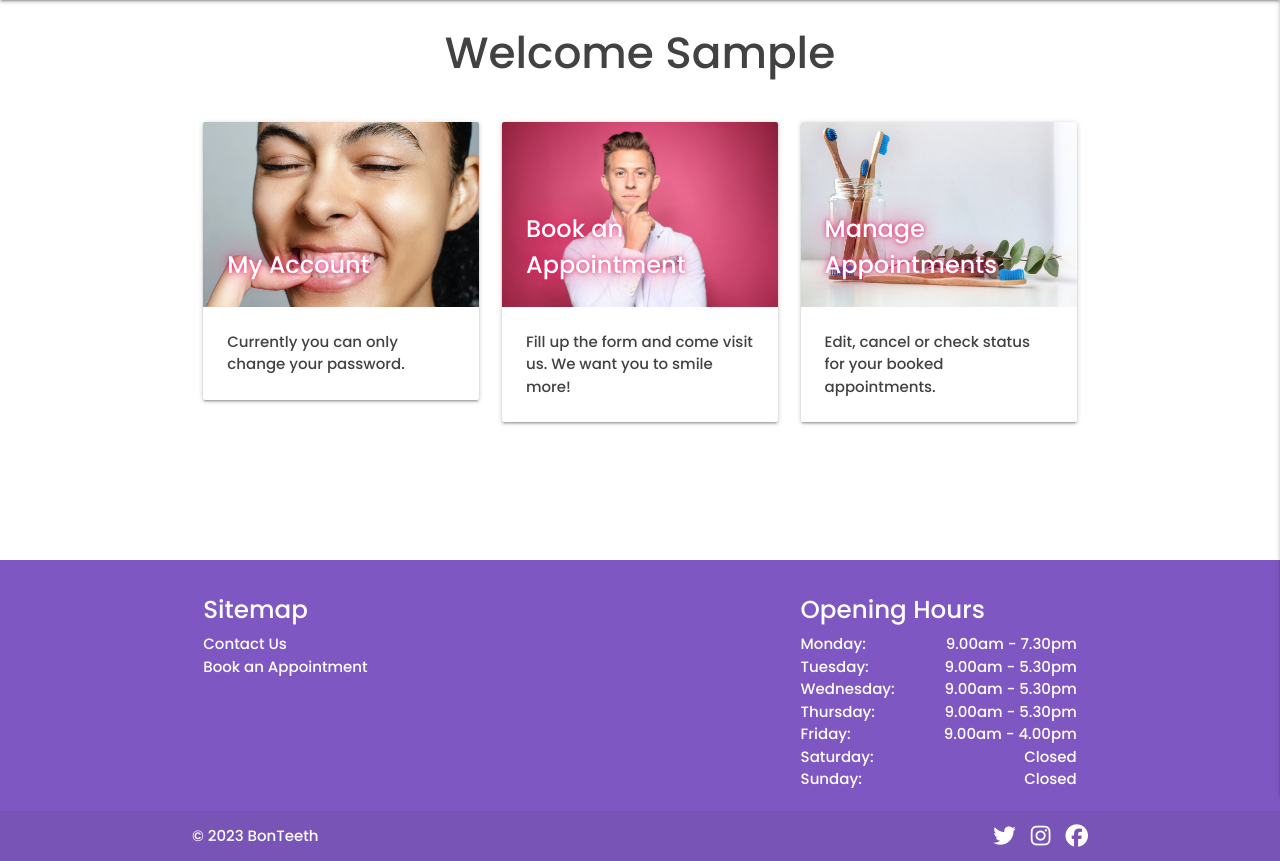
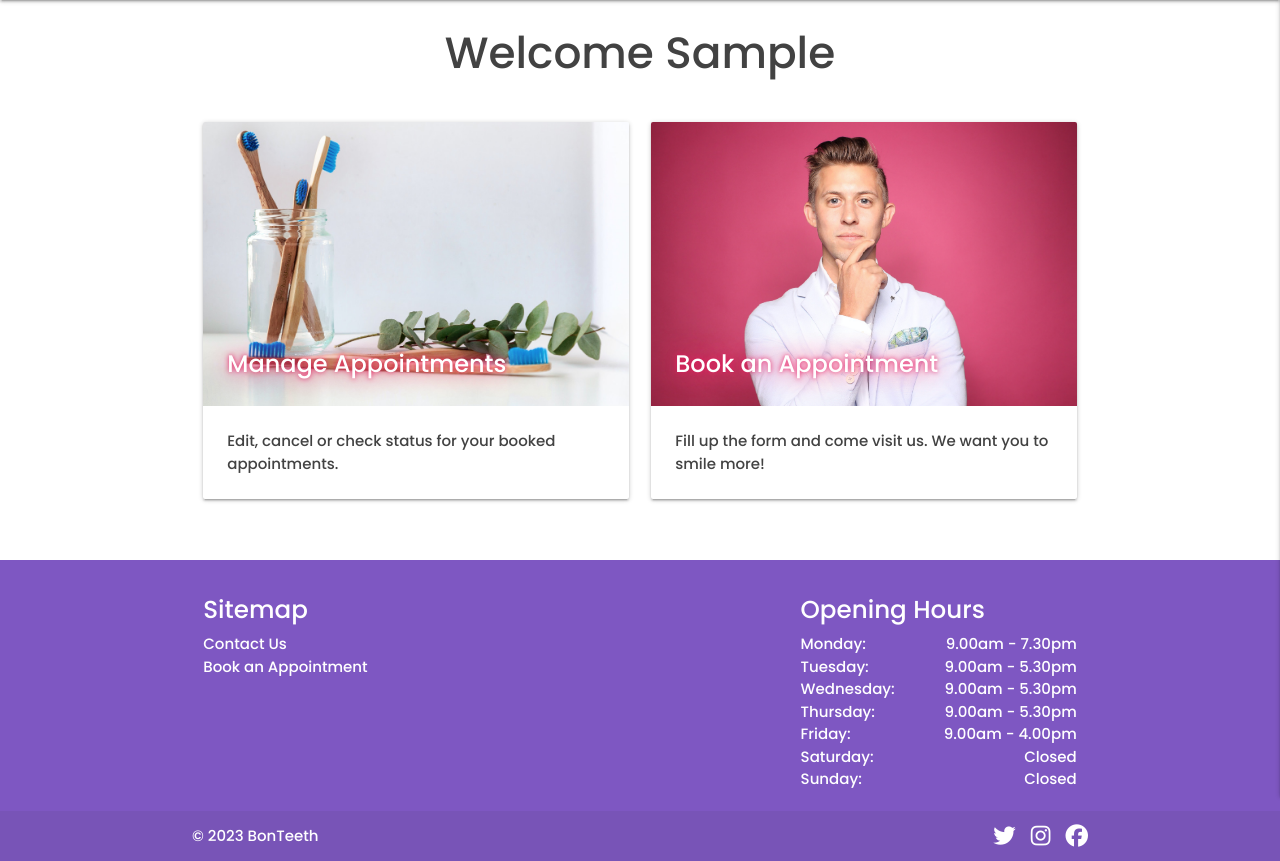
Before and after one commit to ricocatford/bonteeth-project, a Flask app: page /profile/1 in a window 1280 px wide. Shown: the part 64-925 px from the top of the page. Run offline with Flask 2, Linux system fonts and the light colour scheme; the visitor is signed in with stand-in values (Sample User, id 1); a database or web service that is not in the repository returns one stand-in record (values such as "Sample title"); some libraries are stand-ins or nearby versions.

Commit message:
Delete Account page and update Profile page styling, did some refactoring too

```diff
--- a/app.py
+++ b/app.py
@@ -84,19 +84,6 @@ def profile(username):
 
     if session["user"]:
         return render_template("profile.html" , username=username)
-
-    return redirect(url_for("login"))
-
-
-@app.route("/profile/<username>/account/")
-def account(username):
-    username = mongo.db.users.find_one(
-        {"username": session["user"]
-
-        })["username"]
-
-    if session["user"]:
-        return render_template("account.html" , username=username)
 
     return redirect(url_for("login"))
 
--- a/templates/profile.html
+++ b/templates/profile.html
@@ -10,24 +10,24 @@
         </div>
     </div>
     <div class="row">
-        <div class="col s12 m4">
-            <a href="{{ url_for('account', username=session['user']) }}">
+        <div class="col s12 m6">
+            <a href="{{ url_for('manage_appointments') }}">
                 <div class="card grow">
                     <div class="card-image">
-                        <img src="{{ url_for('static',filename='images/account.jpg') }}">
+                        <img src="{{ url_for('static',filename='images/toothbrush_jar.jpg') }}">
                         <span class="card-title white-text text-pink-shadow">
-                            My Account
+                            Manage Appointments
                         </span>
                     </div>
                     <div class="card-content">
                         <p class="grey-text text-darken-3">
-                            Currently you can only change your password.
+                            Edit, cancel or check status for your booked appointments.
                         </p>
                     </div>
                 </div>
             </a>
         </div>
-        <div class="col s12 m4">
+        <div class="col s12 m6">
             <a href="{{ url_for('book_appointment') }}">
                 <div class="card grow">
                     <div class="card-image">
@@ -44,23 +44,7 @@
                 </div>
             </a>
         </div>
-        <div class="col s12 m4">
-            <a href="{{ url_for('manage_appointments') }}">
-                <div class="card grow">
-                    <div class="card-image">
-                        <img src="{{ url_for('static',filename='images/toothbrush_jar.jpg') }}">
-                        <span class="card-title white-text text-pink-shadow">
-                            Manage Appointments
-                        </span>
-                    </div>
-                    <div class="card-content">
-                        <p class="grey-text text-darken-3">
-                            Edit, cancel or check status for your booked appointments.
-                        </p>
-                    </div>
-                </div>
-            </a>
-        </div>
+
     </div>
 
 {% endblock %}
```
Also changed, not shown: templates/account.html (deleted, +0 -47 lines).
